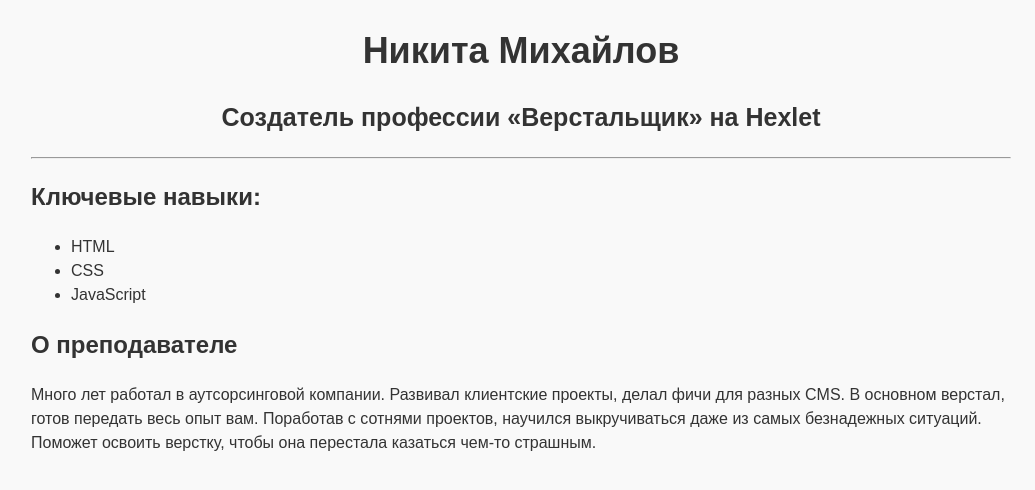
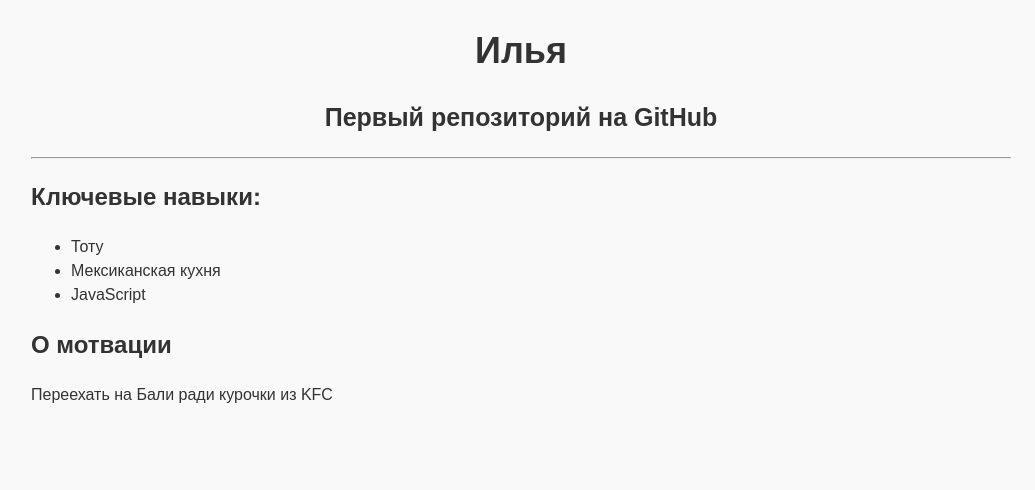
Before and after one commit to mutfakta/mutfakta, a plain HTML site: page index.html in a window 1280 px wide. Shown: the whole page, without its empty margins (119-1154 px from the left). Drawn offline with Linux system fonts and the light colour scheme.

Commit message:
Update index.html

```diff
--- a/index.html
+++ b/index.html
@@ -9,28 +9,24 @@
 </head>
 <body>
   <main>
-    <h1>Никита Михайлов</h1>
-    <h2>Создатель профессии «Верстальщик» на Hexlet</h2>
+    <h1>Илья</h1>
+    <h2>Первый репозиторий на GitHub</h2>
 
     <hr>
 
     <section>
       <h2>Ключевые навыки:</h2>
       <ul>
-        <li>HTML</li>
-        <li>CSS</li>
+        <li>Тоту</li>
+        <li>Мексиканская кухня</li>
         <li>JavaScript</li>
       </ul>
     </section>
 
     <section>
-      <h2>О преподавателе</h2>
+      <h2>О мотвации</h2>
       <p>
-        Много лет работал в аутсорсинговой компании. Развивал клиентские проекты,
-        делал фичи для разных CMS. В основном верстал, готов передать весь опыт
-        вам. Поработав с сотнями проектов, научился выкручиваться даже из самых
-        безнадежных ситуаций. Поможет освоить верстку, чтобы она перестала
-        казаться чем-то страшным.
+        Переехать на Бали ради курочки из KFC
       </p>
     </section>
   </main>
```
